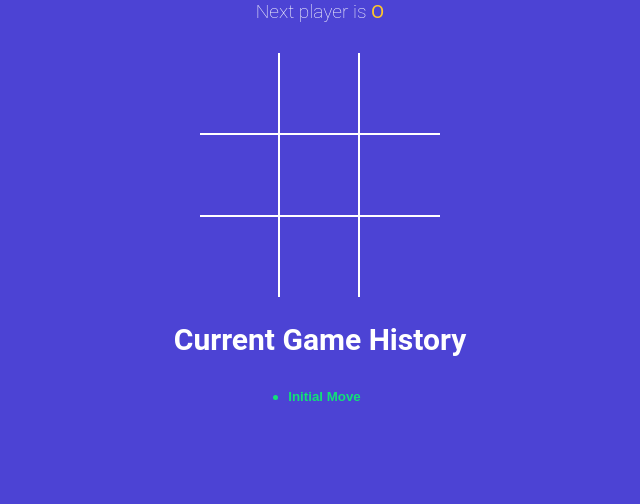
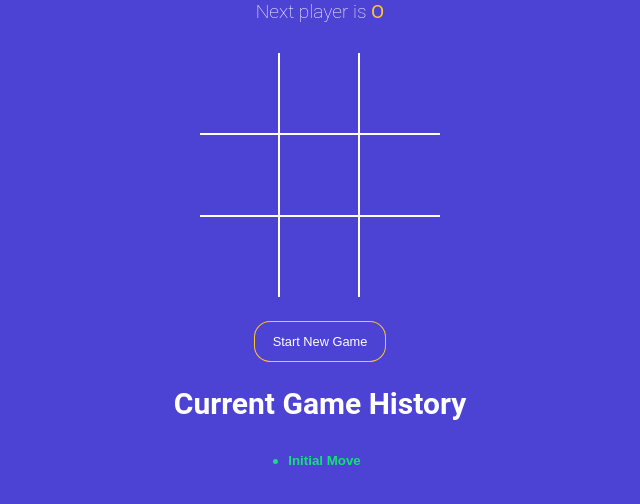
Before and after one commit to VellaInsaan/TicTacToe, a React (Vite) app: page / in a window 1280 px wide. Shown: the top 504 px of the page, without its empty margins (320-960 px from the left). Built offline with nearby package versions, Linux system fonts and the light colour scheme.

Commit message:
Added reset button

```diff
--- a/src/App.jsx
+++ b/src/App.jsx
@@ -6,10 +6,9 @@
 import { calculateWinner } from './components/winner';
 import './styles/root.scss';
 
+const NEW_GAME = [{ squares: Array(9).fill(null), isXNext: false }];
 const App = () => {
-  const [history, setHistory] = useState([
-    { squares: Array(9).fill(null), isXNext: false },
-  ]);
+  const [history, setHistory] = useState(NEW_GAME);
 
   const [currentMove, setCurrentMove] = useState(0);
   const gamingBoard = history[currentMove];
@@ -51,6 +50,11 @@
   const moveTo = (move) => {
     setCurrentMove(move);
   };
+
+  const reset = () => {
+    setCurrentMove(0);
+    setHistory(NEW_GAME);
+  };
   return (
     <div className='app'>
       <StatusMessage winner={winner} gamingBoard={gamingBoard} />
@@ -58,6 +62,13 @@
         squares={gamingBoard.squares}
         handleSquareClick={handleSquareClick}
       />
+      <button
+        type='button'
+        className={`btn-reset ${winner ? 'active' : ''}`}
+        onClick={reset}
+      >
+        Start New Game
+      </button>
       <h2>Current Game History</h2>
       <History history={history} moveTo={moveTo} currentMove={currentMove} />
     </div>
```
Also changed, not shown: src/components/Reset.jsx (added, +9 -0 lines).
